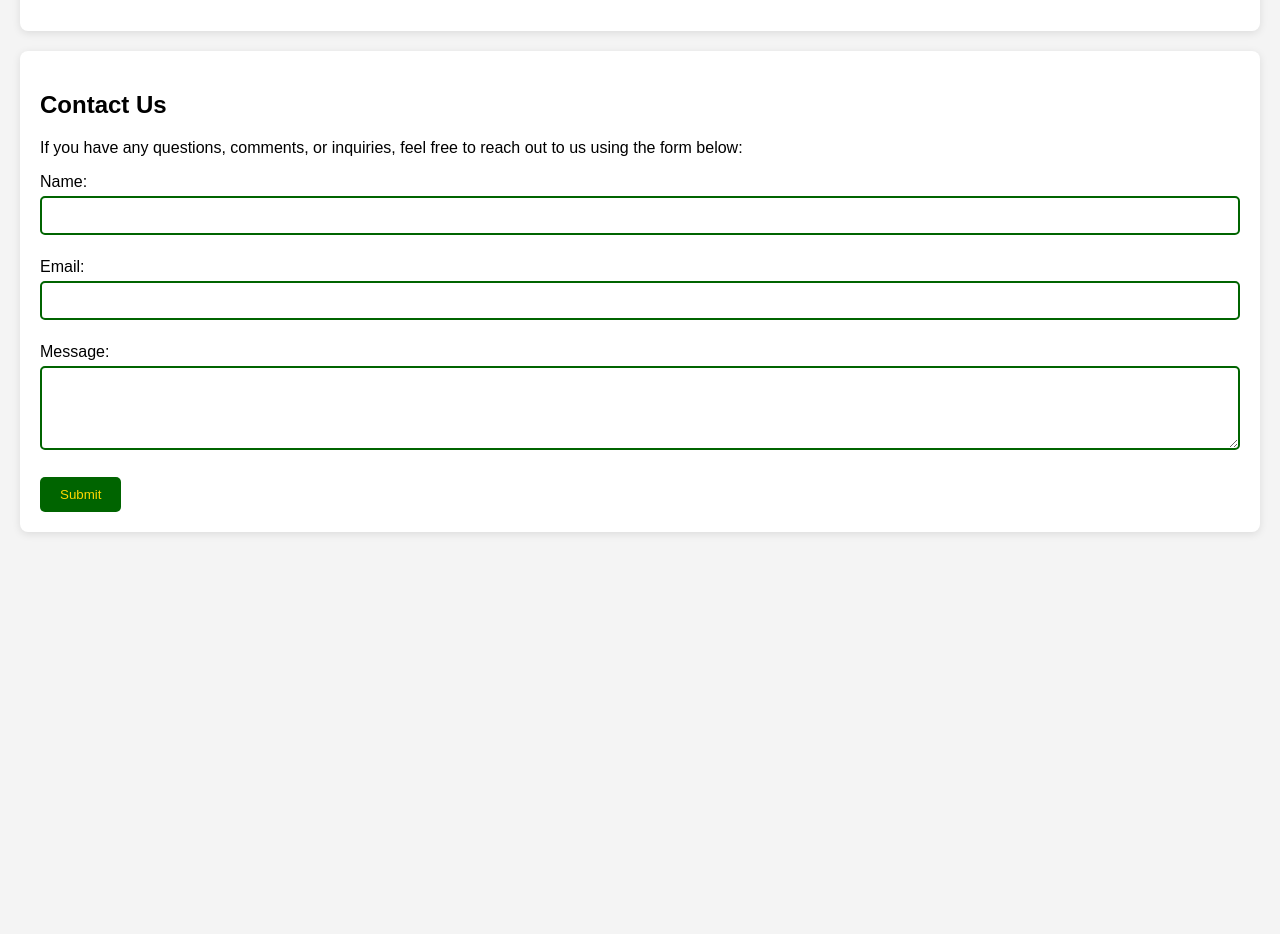
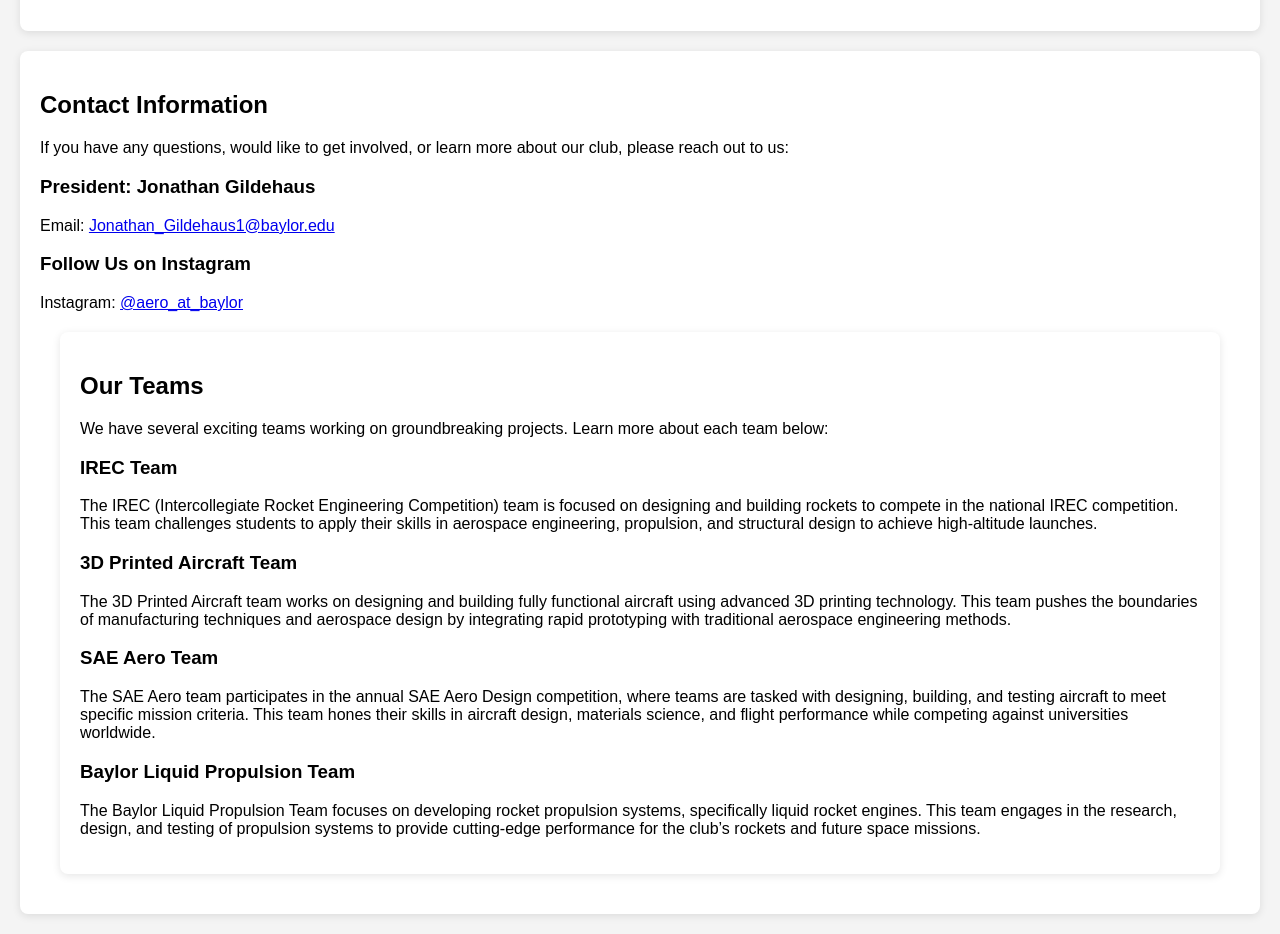
Before and after one commit to AeroAtBaylor/Homepage, a plain HTML site: page index.html in a window 1280 px wide. Shown: the part 820-1754 px from the top of the page. Before the commit the page ends 1372 px from the top, so only its background shows below. Drawn offline with Linux system fonts and the light colour scheme.

Commit message:
Update index.html

```diff
--- a/index.html
+++ b/index.html
@@ -12,13 +12,13 @@
             background-color: #f4f4f4; /* Light gray background for contrast */
         }
         header {
-            background-color: #006400; /* Baylor Green */
+            background-color: #154734; /* Baylor Green */
             color: #FFD700; /* Gold text */
             padding: 10px 0;
             text-align: center;
         }
         nav {
-            background-color: #FFD700; /* Gold background for navigation */
+            background-color: #FFB81c; /* Gold background for navigation */
             display: flex;
             justify-content: center;
             padding: 10px 0;
@@ -84,6 +84,7 @@
     <a href="#about">About</a>
     <a href="#sponsorships">Sponsorships</a>
     <a href="#contact">Contact</a>
+    <a href="#Teams">Teams</a>
 </nav>
 
 <section id="home">
@@ -108,21 +109,49 @@
 </section>
 
 <section id="contact">
-    <h2>Contact Us</h2>
-    <p>If you have any questions, comments, or inquiries, feel free to reach out to us using the form below:</p>
-    <form action="submit_form.php" method="POST">
-        <label for="name">Name:</label><br>
-        <input type="text" id="name" name="name" required><br><br>
+    <div class="container">
+        <h2>Contact Information</h2>
+        <p>If you have any questions, would like to get involved, or learn more about our club, please reach out to us:</p>
+        <div class="row">
+            <div class="column">
+                <h3>President: Jonathan Gildehaus</h3>
+                <p>Email: <a href="mailto:Jonathan_Gildehaus1@baylor.edu">Jonathan_Gildehaus1@baylor.edu</a></p>
+            </div>
+            <div class="column">
+                <h3>Follow Us on Instagram</h3>
+                <p>Instagram: <a href="https://www.instagram.com/aero_at_baylor" target="_blank">@aero_at_baylor</a></p>
+            </div>
+        </div>
+    </div>
+    <section id="Teams">
+    <div class="container">
+        <h2>Our Teams</h2>
+        <p>We have several exciting teams working on groundbreaking projects. Learn more about each team below:</p>
 
-        <label for="email">Email:</label><br>
-        <input type="email" id="email" name="email" required><br><br>
+        <div class="team">
+            <h3>IREC Team</h3>
+            <p>The IREC (Intercollegiate Rocket Engineering Competition) team is focused on designing and building rockets to compete in the national IREC competition. This team challenges students to apply their skills in aerospace engineering, propulsion, and structural design to achieve high-altitude launches.</p>
+        </div>
 
-        <label for="message">Message:</label><br>
-        <textarea id="message" name="message" rows="4" required></textarea><br><br>
+        <div class="team">
+            <h3>3D Printed Aircraft Team</h3>
+            <p>The 3D Printed Aircraft team works on designing and building fully functional aircraft using advanced 3D printing technology. This team pushes the boundaries of manufacturing techniques and aerospace design by integrating rapid prototyping with traditional aerospace engineering methods.</p>
+        </div>
 
-        <input type="submit" value="Submit">
-    </form>
+        <div class="team">
+            <h3>SAE Aero Team</h3>
+            <p>The SAE Aero team participates in the annual SAE Aero Design competition, where teams are tasked with designing, building, and testing aircraft to meet specific mission criteria. This team hones their skills in aircraft design, materials science, and flight performance while competing against universities worldwide.</p>
+        </div>
+
+        <div class="team">
+            <h3>Baylor Liquid Propulsion Team</h3>
+            <p>The Baylor Liquid Propulsion Team focuses on developing rocket propulsion systems, specifically liquid rocket engines. This team engages in the research, design, and testing of propulsion systems to provide cutting-edge performance for the club’s rockets and future space missions.</p>
+        </div>
+    </div>
 </section>
+
+</section>
+
 
 <footer>
     <p>&copy; 2025 Aero at Baylor | All rights reserved.</p>
```
